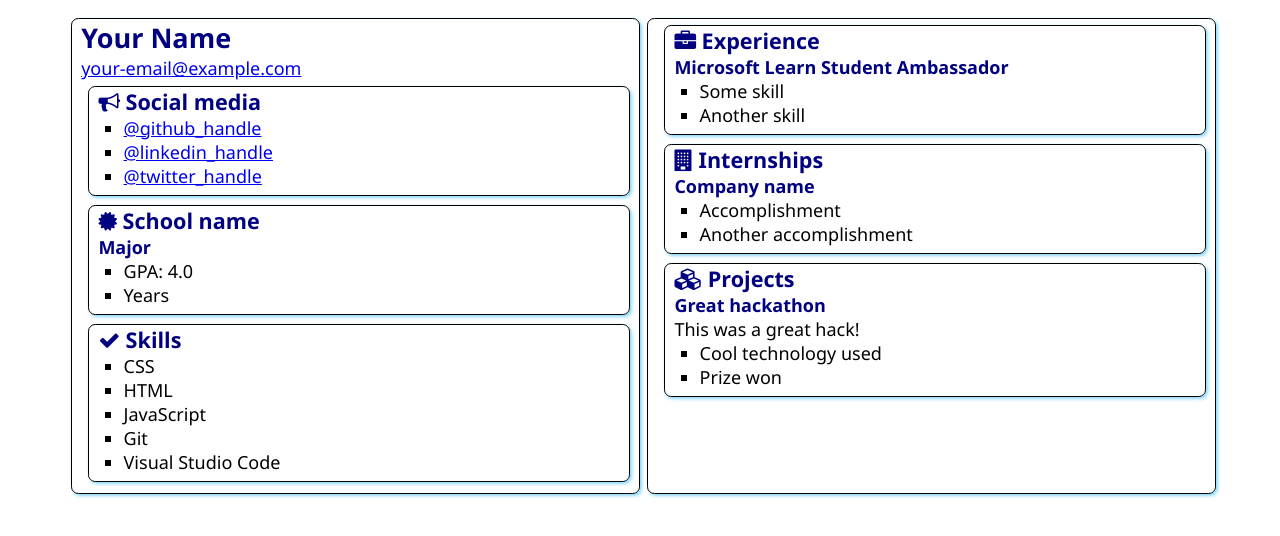
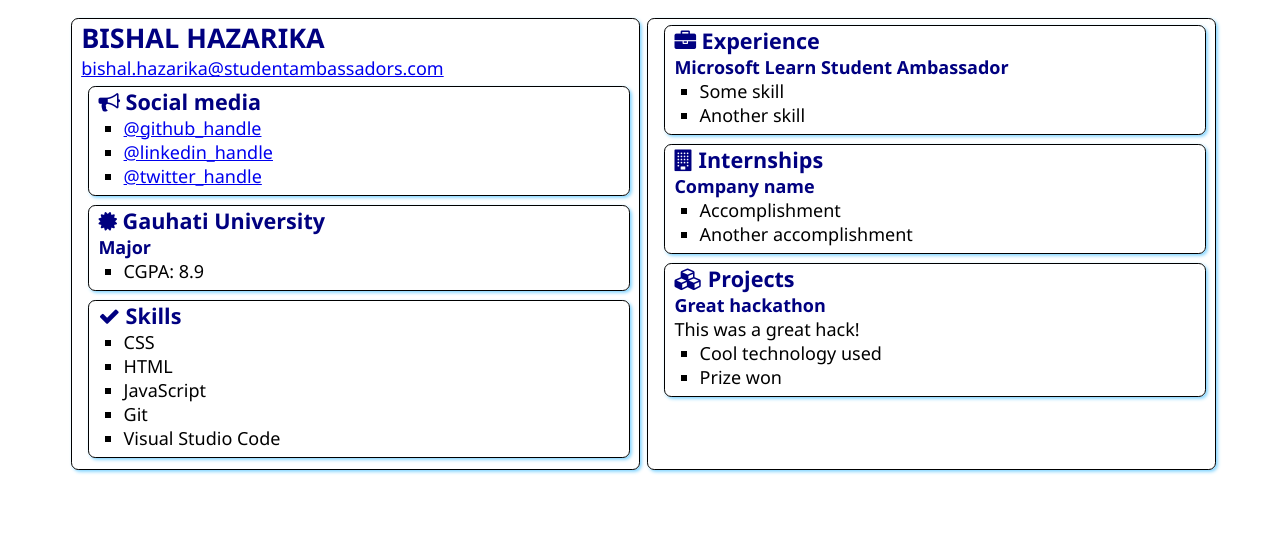
Before and after one commit to Bishal1234-ui/SATechnicalOnboarding, a plain HTML site: page src/index.html in a window 1280 px wide. Drawn offline with Linux system fonts and the light colour scheme.

Commit message:
Update index.html
Added My Name

```diff
--- a/src/index.html
+++ b/src/index.html
@@ -12,8 +12,8 @@
 <body>
     <main>
         <article class="box">
-            <h1>Your Name</h1>
-            <div><a href="mailto:your.email@example.com">your-email@example.com</a></div>
+            <h1>BISHAL HAZARIKA</h1>
+            <div><a href="mailto:your.email@example.com">bishal.hazarika@studentambassadors.com</a></div>
 
             <section class="box">
                 <h2>
@@ -31,12 +31,11 @@
                 <div class="education">
                     <h2>
                         <i class="fa fa-certificate" aria-hidden="true"></i>
-                        School name
+                        Gauhati University
                     </h2>
                     <h3>Major</h3>
                     <ul>
-                        <li>GPA: 4.0</li>
-                        <li>Years</li>
+                        <li>CGPA: 8.9</li>
                     </ul>
                 </div>
             </section>
```
